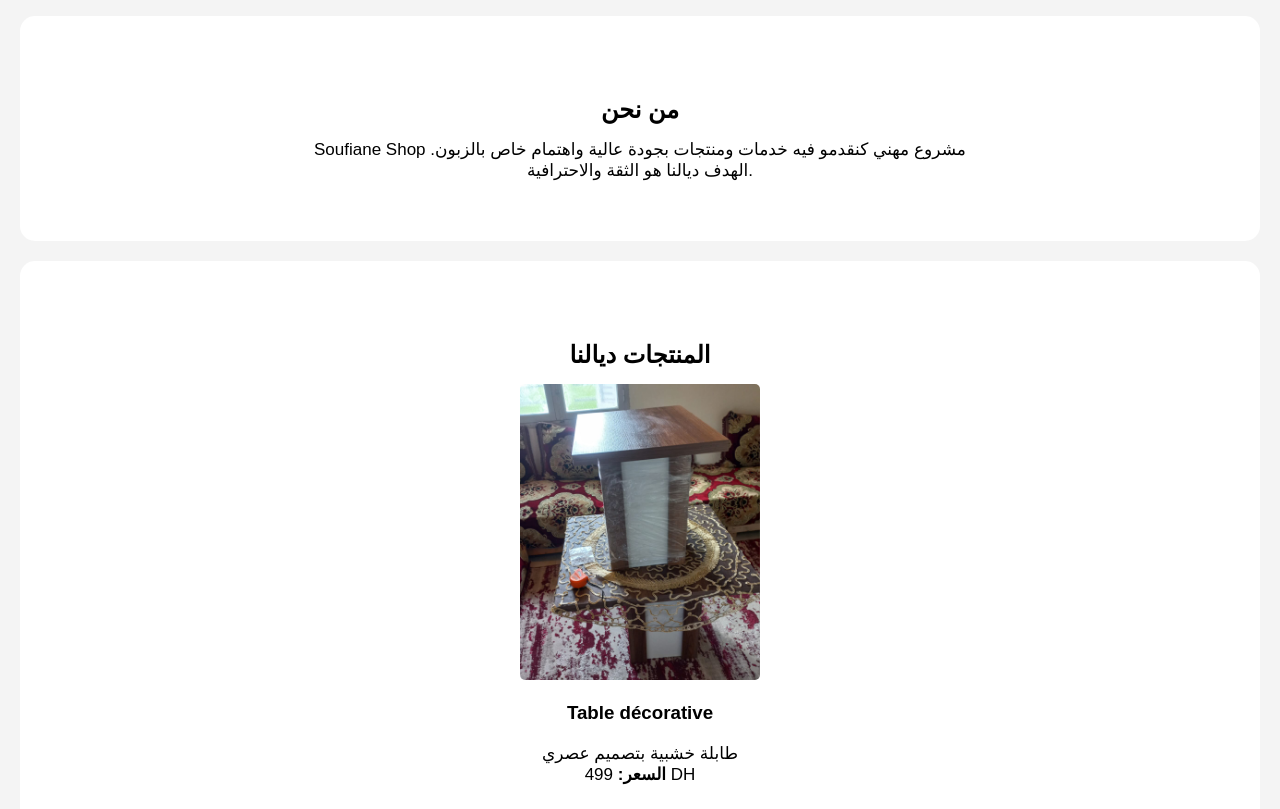
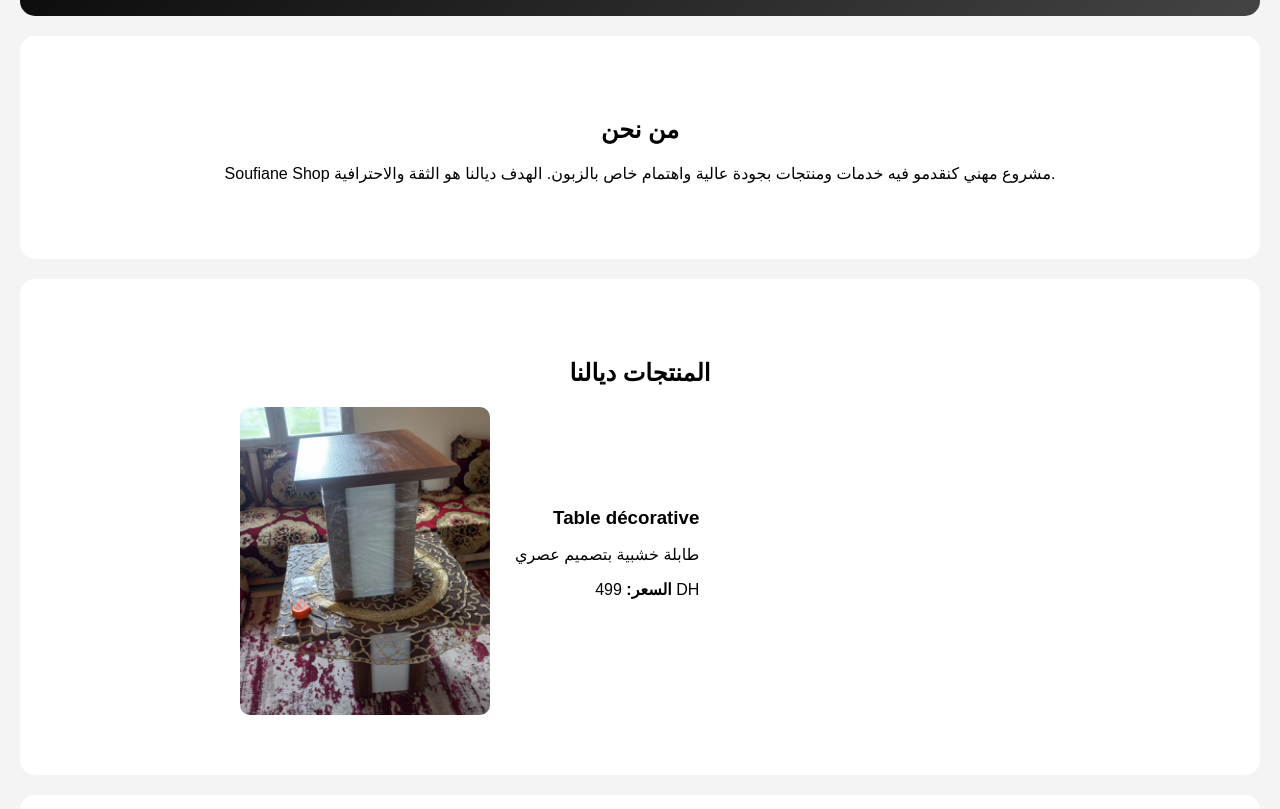
Before and after one commit to zineddinesoufiane0-dot/soufiane-shop, a plain HTML site: page index.html in a window 1280 px wide. Shown: the part 371-1180 px from the top of the page. Drawn offline with Linux system fonts and the light colour scheme.

Commit message:
Update index.html

```diff
--- a/index.html
+++ b/index.html
@@ -1,3 +1,4 @@
+
 <!DOCTYPE html>
 <html lang="fr">
 <head>
@@ -51,14 +52,23 @@
       border-radius: 15px;
     }
 
-    section h2 {
-      margin-bottom: 15px;
+    /* ===== PRODUCTS ===== */
+    .product {
+      display: flex;
+      align-items: center;
+      gap: 25px;
+      max-width: 800px;
+      margin: auto;
+      text-align: right;
     }
 
-    section p {
-      max-width: 700px;
-      margin: auto;
-      font-size: 17px;
+    .product img {
+      width: 250px;
+      border-radius: 10px;
+    }
+
+    .product .info h3 {
+      margin: 0 0 10px;
     }
 
     /* FORM */
@@ -76,11 +86,6 @@
       border-radius: 8px;
       border: 1px solid #ccc;
       font-size: 15px;
-    }
-
-    textarea {
-      height: 120px;
-      resize: none;
     }
 
     button {
@@ -105,13 +110,22 @@
       padding: 25px;
       margin-top: 30px;
     }
+
+    /* 📱 TELEPHONE */
+    @media (max-width: 600px) {
+      .product {
+        flex-direction: column;
+        text-align: center;
+      }
+
+      .product img {
+        width: 100%;
+      }
+    }
   </style>
 </head>
 
 <body>
-
-
-
 
 <!-- ===== NAV ===== -->
 <nav>
@@ -134,20 +148,22 @@
     بجودة عالية واهتمام خاص بالزبون.
     الهدف ديالنا هو الثقة والاحترافية.
   </p>
-</section><!-- ===== PRODUITS ===== -->
+</section>
+
+<!-- ===== PRODUITS ===== -->
 <section id="products">
   <h2>المنتجات ديالنا</h2>
 
   <div class="product">
-    <img src="images/table.jpeg" style="width:20%;border-radius:5px;">
-    <h3>Table décorative</h3>
-    <p>طابلة خشبية بتصميم عصري</p>
-    <p><strong>السعر:</strong> 499 DH</p>
+    <img src="images/table.jpeg" alt="Table décorative">
+
+    <div class="info">
+      <h3>Table décorative</h3>
+      <p>طابلة خشبية بتصميم عصري</p>
+      <p><strong>السعر:</strong> 499 DH</p>
+    </div>
   </div>
-
 </section>
-
-
 
 <!-- ===== CONTACT ===== -->
 <section id="contact" class="contact">
@@ -155,10 +171,8 @@
 
   <form>
     <input type="text" placeholder="الاسم الكامل" required>
-
     <input type="tel" placeholder="رقم الهاتف" required>
     <input type="text" placeholder="المدينة" required>
-
     <button type="submit">إرسال</button>
   </form>
 </section>
```
